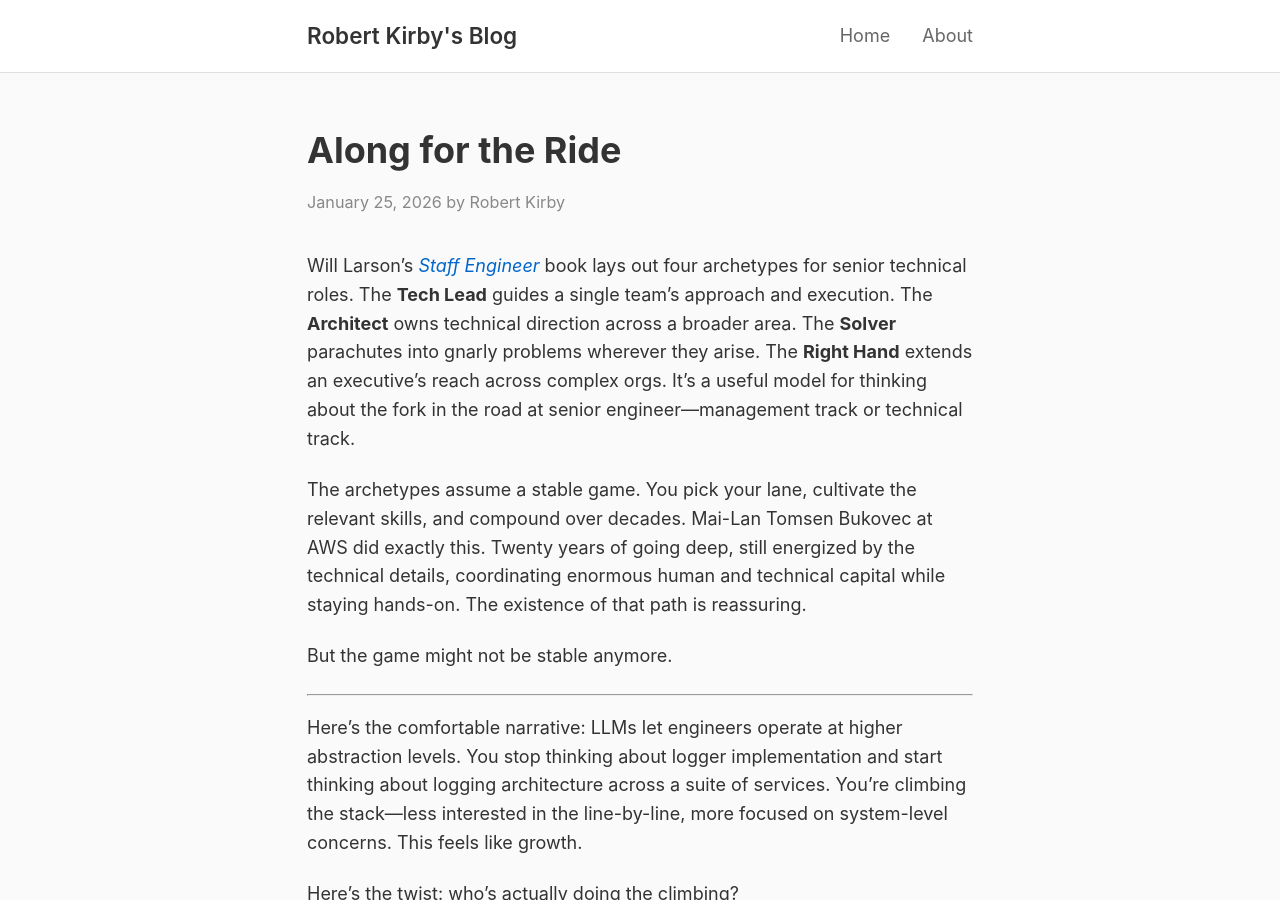
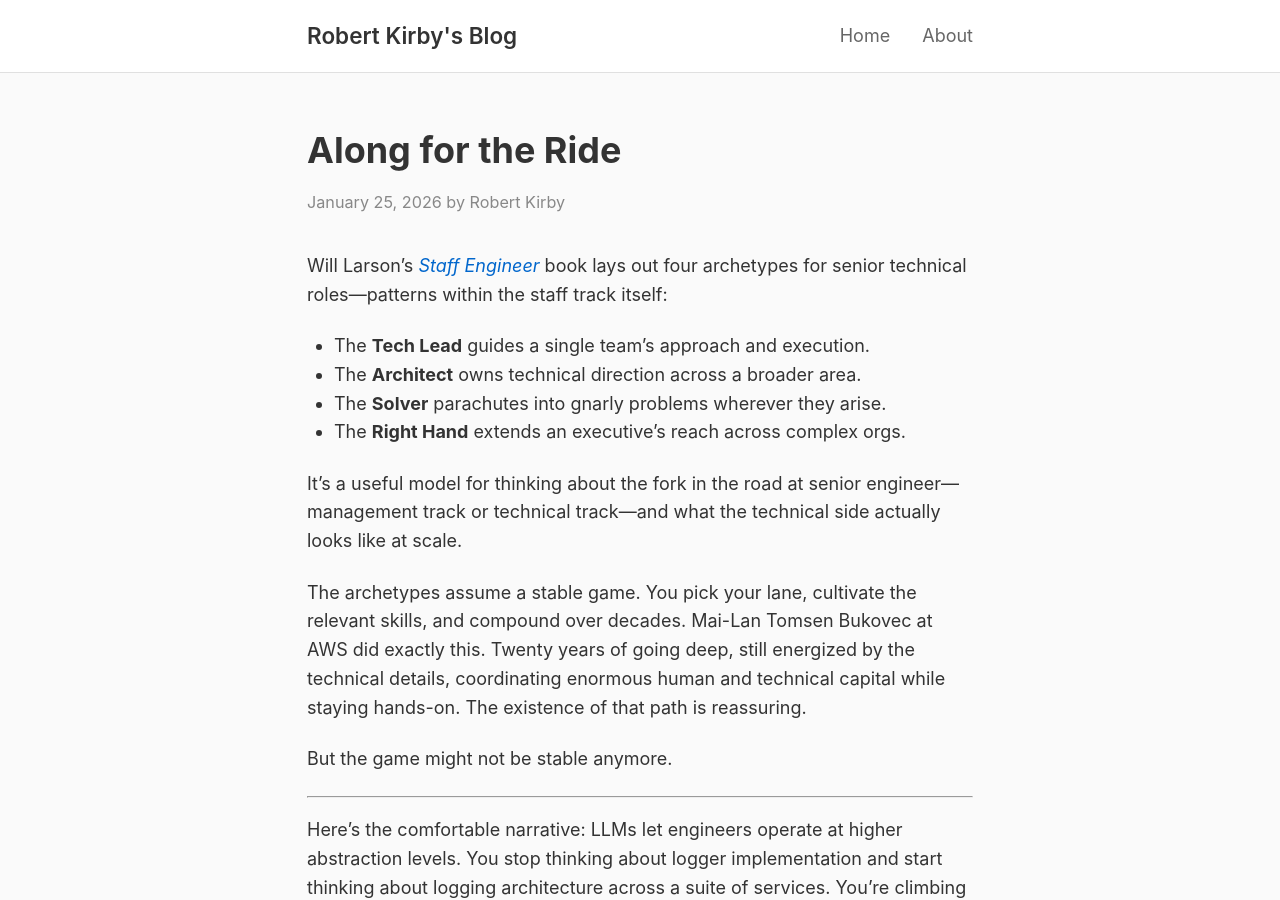
Before and after one commit to rob137/rob137.github.io, a Jekyll site: the page built from _posts/2026-01-25-when-does-your-train-stop.md, in a window 1280 px wide and 900 px high. Built offline with Jekyll 4.4.1, drawn with Linux system fonts in a browser that asks for light colours.

Commit message:
Clarify staff archetypes, format as bullets
Co-Authored-By: Claude Opus 4.5 <noreply@anthropic.com>

```diff
--- a/_posts/2026-01-25-when-does-your-train-stop.md
+++ b/_posts/2026-01-25-when-does-your-train-stop.md
@@ -6,7 +6,14 @@ tags: [ai, career, engineering]
 excerpt: "LLMs let engineers climb the abstraction stack. But who's actually doing the climbing?"
 ---
 
-Will Larson's [*Staff Engineer*](https://staffeng.com/book) book lays out four archetypes for senior technical roles. The **Tech Lead** guides a single team's approach and execution. The **Architect** owns technical direction across a broader area. The **Solver** parachutes into gnarly problems wherever they arise. The **Right Hand** extends an executive's reach across complex orgs. It's a useful model for thinking about the fork in the road at senior engineer—management track or technical track.
+Will Larson's [*Staff Engineer*](https://staffeng.com/book) book lays out four archetypes for senior technical roles—patterns within the staff track itself:
+
+- The **Tech Lead** guides a single team's approach and execution.
+- The **Architect** owns technical direction across a broader area.
+- The **Solver** parachutes into gnarly problems wherever they arise.
+- The **Right Hand** extends an executive's reach across complex orgs.
+
+It's a useful model for thinking about the fork in the road at senior engineer—management track or technical track—and what the technical side actually looks like at scale.
 
 The archetypes assume a stable game. You pick your lane, cultivate the relevant skills, and compound over decades. Mai-Lan Tomsen Bukovec at AWS did exactly this. Twenty years of going deep, still energized by the technical details, coordinating enormous human and technical capital while staying hands-on. The existence of that path is reassuring.
 
```
